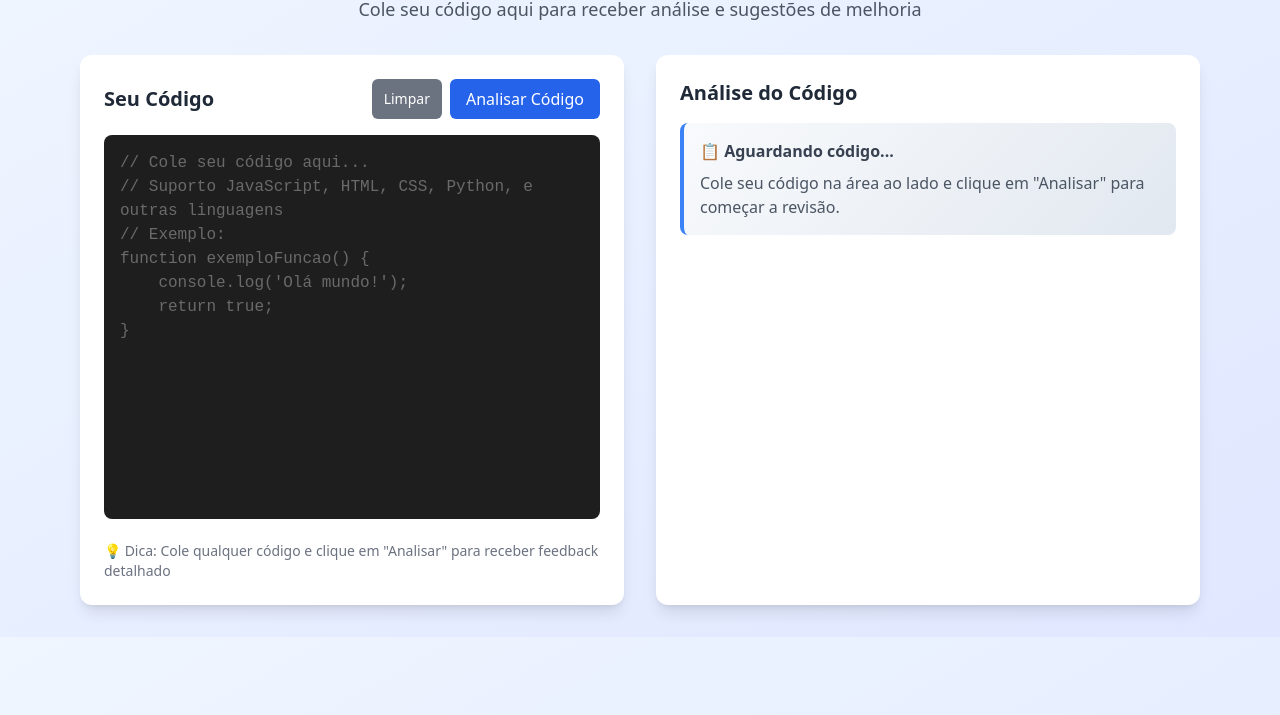
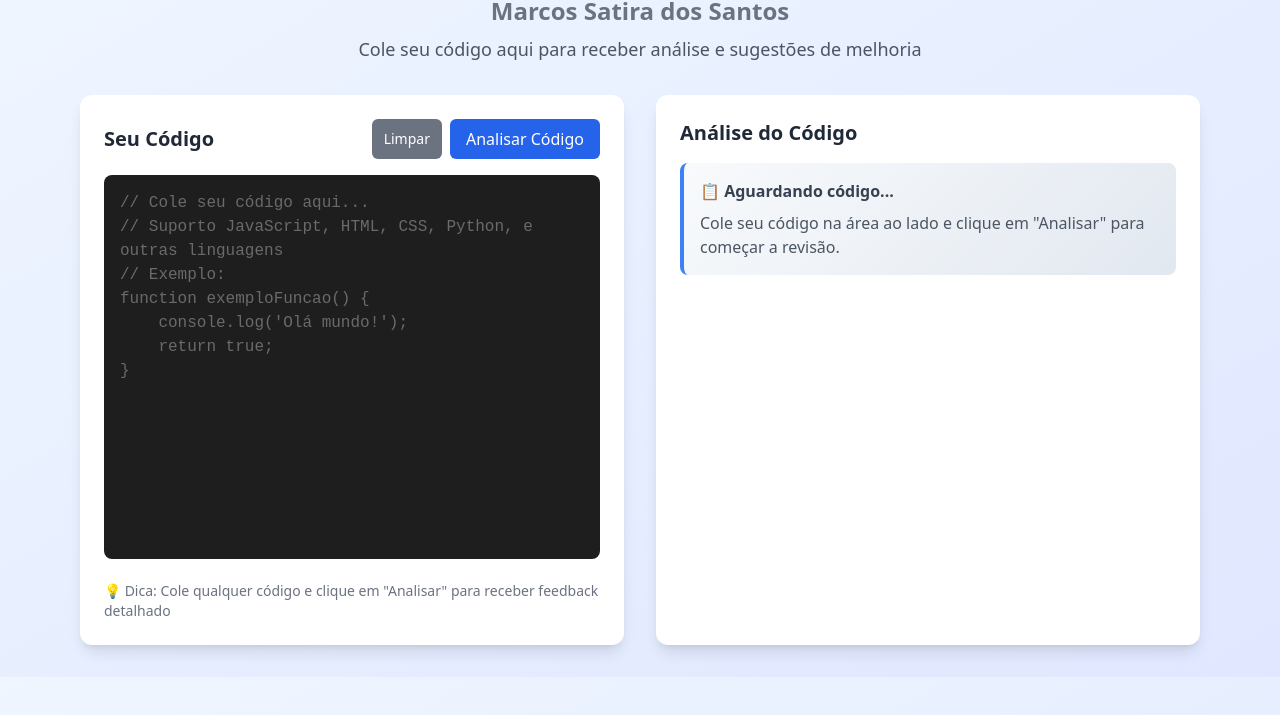
Before and after one commit to Marcosssantos/Revisor-de-codigos, a plain HTML site: page index.html in a window 1280 px wide. Shown: the part 85-800 px from the top of the page. Drawn offline with nearby package versions, Linux system fonts and the light colour scheme.

Commit message:
Primeira atualização

```diff
--- a/index.html
+++ b/index.html
@@ -58,6 +58,7 @@
   <main class="container mx-auto px-4 py-8 max-w-6xl"><!-- Header -->
    <header class="text-center mb-8">
     <h1 id="main-title" class="text-4xl font-bold text-gray-800 mb-2">Revisor de Código</h1>
+    <h6 id="main-title" class="text-2xl font-bold text-gray-500 mb-2">Marcos Satira dos Santos</h6>
     <p id="subtitle" class="text-lg text-gray-600">Cole seu código aqui para receber análise e sugestões de melhoria</p>
    </header>
    <div class="grid lg:grid-cols-2 gap-8"><!-- Code Input Section -->
```
